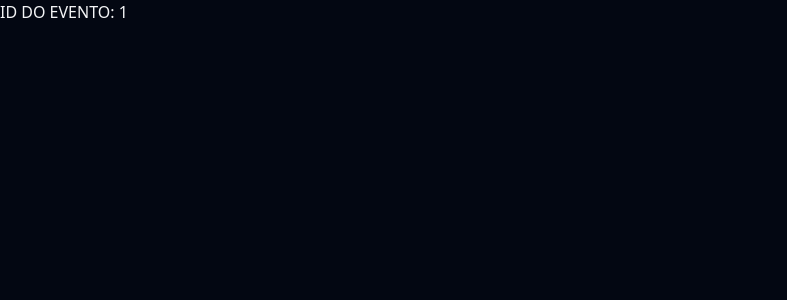
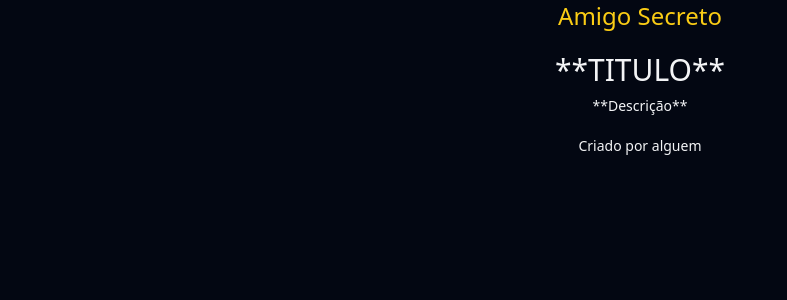
Before and after one commit to LeonardoMachadoF/as-react-14, a Next.js app: page /event/1 in a window 1280 px wide. Shown: the top 300 px of the page, without its empty margins (0-787 px from the left). Built offline with nearby package versions, Linux system fonts and the light colour scheme.

Commit message:
axios config and starting the event page

```diff
--- /dev/null
+++ b/src/api/site.ts
@@ -0,0 +1 @@
+import { req } from "./axios";
--- a/src/app/event/[id]/page.tsx
+++ b/src/app/event/[id]/page.tsx
@@ -6,9 +6,15 @@ interface Props {
 
 const PageEvent = ({ params }: Props) => {
     return (
-        <div>
-            ID DO EVENTO: {params.id}
-        </div>
+        <main className="text-center mx-auto mas-w-lg p-5s">
+            <header>
+                <h2 className="text-2xl text-yellow-400">Amigo Secreto</h2>
+                <h1 className="text-3xl mt-5 mb-2">**TITULO**</h1>
+                <p className="text-sm mb-5">**Descrição**</p>
+            </header>
+
+            <footer className="mt-5 text-sm">Criado por alguem</footer>
+        </main>
     )
 }
 
```
Also changed, not shown: src/api/axios.ts (added, +8 -0 lines), 1 other file (tests, documents, lock files or other folders).
